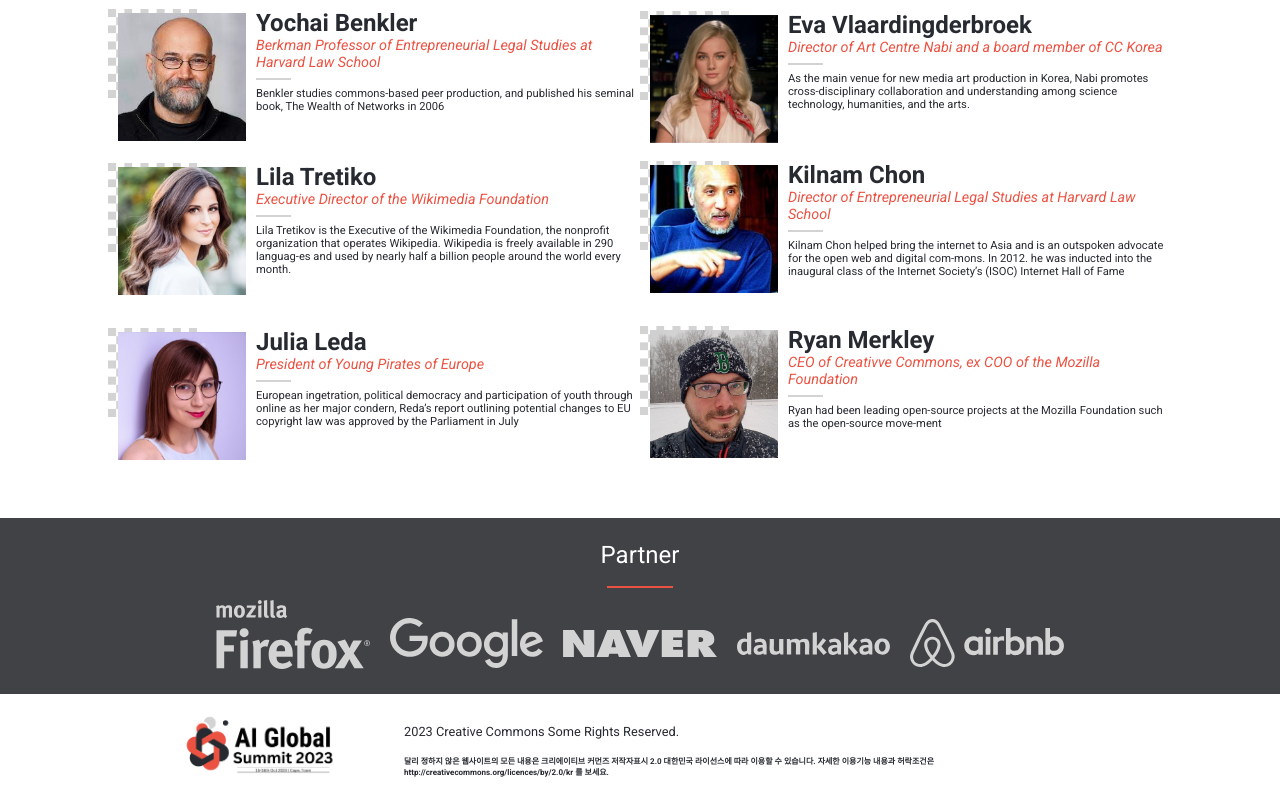
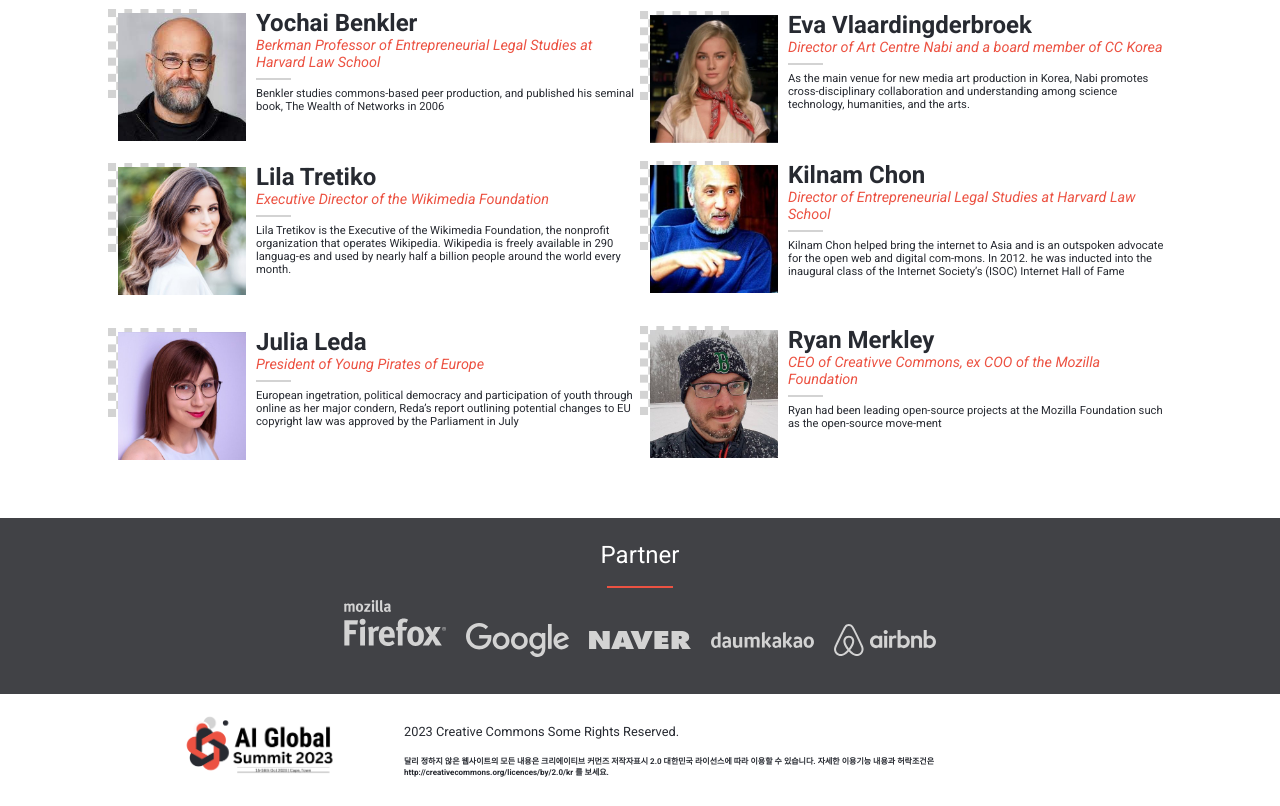
Before and after one commit to dvcorreia1984/Capstone-Project, a plain HTML site: page index.html in a window 1280 px wide. Shown: the part 1359-2165 px from the top of the page. Drawn offline with Linux system fonts and the light colour scheme.

Commit message:
Adjusted desktop partner section after review

```diff
--- a/styles.css
+++ b/styles.css
@@ -713,6 +713,10 @@
   flex-direction: row;
 }
 
+div#pattern1 {
+  display: none;
+}
+
 @media screen and (min-width: 768px) {
   .logo {
     display: none;
@@ -837,17 +841,17 @@
   }
 
   img.brandicon {
-    width: 12vw !important;
+    width: 8vw !important;
   }
 
   .container.cont7.cont9 {
-    height: 22vh;
+    height: auto;
     margin: 5vh 0 0;
   }
 
   img#Mozilla {
-    padding-bottom: 3.5vh;
-    width: 22vw;
+    padding-bottom: 5.5vh;
+    width: 20vw;
   }
 
   section#home5 {
```
Also changed, not shown: README.md.
